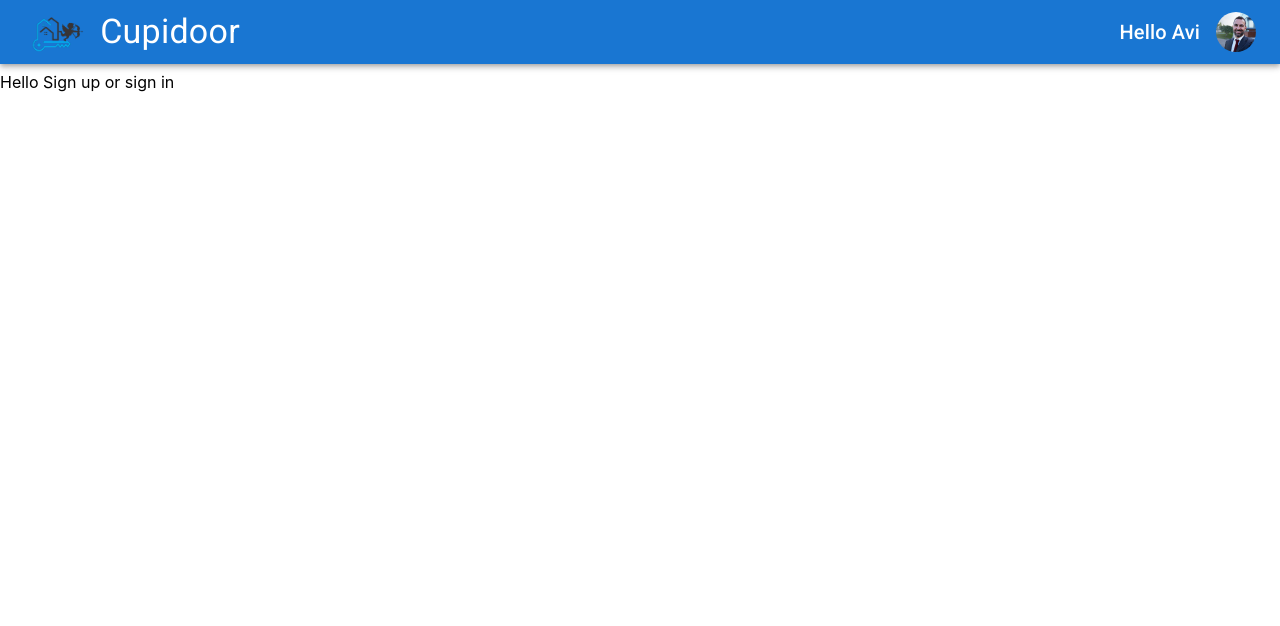
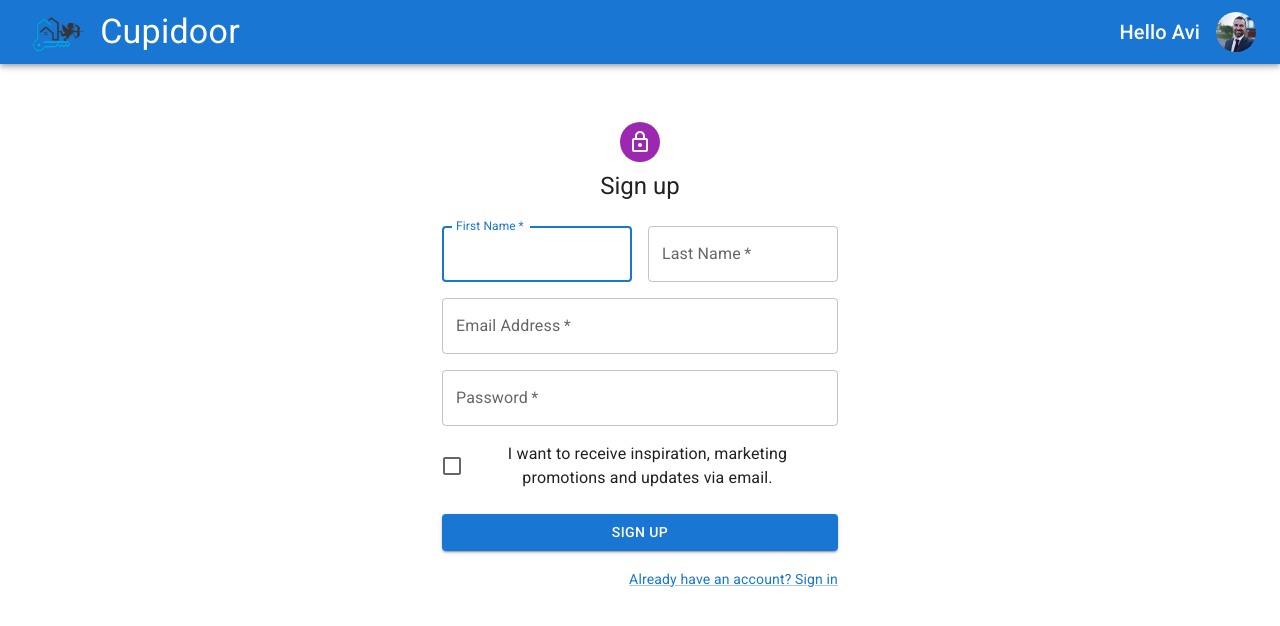
Before and after one commit to itayhashay/cupidoor, a React (Create React App) app in the folder client/: page / in a window 1280 px wide. Shown: the top 626 px of the page. Built offline with nearby package versions, Linux system fonts and the light colour scheme.

Commit message:
basic first register and login forms

```diff
--- a/client/package.json
+++ b/client/package.json
@@ -19,6 +19,7 @@
     "@types/react-dom": "^18.0.10",
     "axios": "^1.2.4",
     "dayjs": "^1.11.7",
+    "formik": "^2.2.9",
     "react": "^18.2.0",
     "react-dom": "^18.2.0",
     "react-loader-spinner": "^5.3.4",
@@ -26,7 +27,8 @@
     "react-scripts": "5.0.1",
     "styled-components": "^5.3.6",
     "typescript": "^4.9.4",
-    "web-vitals": "^2.1.4"
+    "web-vitals": "^2.1.4",
+    "yup": "^1.1.1"
   },
   "scripts": {
     "start": "react-scripts start",
--- /dev/null
+++ b/client/src/components/Landing/LandingPage.css
@@ -0,0 +1,5 @@
+#landing-layout {
+  padding-top: 10px;
+  text-align: center;
+  align-items: center;
+}
--- a/client/src/components/Landing/LandingPage.tsx
+++ b/client/src/components/Landing/LandingPage.tsx
@@ -1,9 +1,22 @@
-//  where the sign up or sign in will be
-
+import { useState } from "react";
+import "./LandingPage.css";
+import SignInPage from "./SignIn";
+import SignUpPage from "./SignUp";
 
 const LandingPage = () => {
+  const [isUserRegisterd, setIsUserRegistered] = useState<boolean>(false);
+  const togglePage = (): void => {
+    setIsUserRegistered((prevIsUserRegisterd) => !prevIsUserRegisterd);
+  };
+
   return (
-    <div>Hello Sign up or sign in</div>
+    <div id="landing-layout">
+      {isUserRegisterd ? (
+        <SignInPage onTogglePage={togglePage} />
+      ) : (
+        <SignUpPage onTogglePage={togglePage} />
+      )}
+    </div>
   );
 };
 
--- /dev/null
+++ b/client/src/components/Landing/SignIn.css
@@ -0,0 +1,75 @@
+@import url("https://fonts.googleapis.com/css2?family=Comfortaa&display=swap");
+
+/* #page-layout {
+  background: linear-gradient(90deg, #4b6cb7 0%, #182848 100%);
+} */
+
+.login {
+  width: 360px;
+  padding: 8% 0;
+  margin: auto;
+  font-family: "Comfortaa", cursive;
+}
+
+.form {
+  position: relative;
+  z-index: 1;
+  background: #ffffff;
+  border: 2px solid #4b6cb7;
+  border-radius: 10px;
+  max-width: 360px;
+  margin: 0 auto 100px;
+  padding: 45px;
+  text-align: center;
+}
+
+.form input {
+  outline: 0;
+  background: #f2f2f2;
+  width: 100%;
+  border: 0;
+  border-radius: 5px;
+  margin: 0 0 15px;
+  padding: 15px;
+  box-sizing: border-box;
+  font-size: 14px;
+  font-family: "Comfortaa", cursive;
+}
+
+.form input:focus {
+  background: #dbdbdb;
+}
+
+.form button {
+  font-family: "Comfortaa", cursive;
+  text-transform: uppercase;
+  outline: 0;
+  background: #4b6cb7;
+  width: 100%;
+  border: 0;
+  border-radius: 5px;
+  padding: 15px;
+  color: #ffffff;
+  font-size: 14px;
+  -webkit-transition: all 0.3 ease;
+  transition: all 0.3 ease;
+  cursor: pointer;
+}
+
+.form button:active {
+  background: #395591;
+}
+
+.form span {
+  font-size: 40px;
+  color: #4b6cb7;
+  margin-bottom: 25px;
+  display: block;
+}
+
+.form p.error {
+  margin: 0 0 10px 10px;
+  text-align: left;
+  font-size: 10px;
+  color: red;
+}
--- /dev/null
+++ b/client/src/components/Landing/SignIn.tsx
@@ -0,0 +1,77 @@
+import "./SignIn.css";
+import { Formik } from "formik";
+import * as Yup from "yup";
+
+interface SignInPageProps {
+  onTogglePage: () => void;
+}
+
+const schema = Yup.object().shape({
+  email: Yup.string()
+    .required("Email is a required field")
+    .email("Invalid email format"),
+  password: Yup.string()
+    .required("Password is a required field")
+    .min(8, "Password must be at least 8 characters"),
+});
+
+const SignInPage = ({ onTogglePage }: SignInPageProps) => {
+  return (
+    <>
+      <Formik
+        validationSchema={schema}
+        initialValues={{ email: "", password: "" }}
+        onSubmit={(values) => {
+          alert(JSON.stringify(values));
+        }}
+      >
+        {({
+          values,
+          errors,
+          touched,
+          handleChange,
+          handleBlur,
+          handleSubmit,
+        }) => (
+          <div id="page-layout">
+            <div className="login">
+              <div className="form">
+                <form noValidate onSubmit={handleSubmit}>
+                  <span>Login</span>
+                  <input
+                    type="email"
+                    name="email"
+                    onChange={handleChange}
+                    onBlur={handleBlur}
+                    value={values.email}
+                    placeholder="Enter email id / username"
+                    className="form-control inp_text"
+                    id="email"
+                  />
+                  <p className="error">
+                    {errors.email && touched.email && errors.email}
+                  </p>
+                  <input
+                    type="password"
+                    name="password"
+                    onChange={handleChange}
+                    onBlur={handleBlur}
+                    value={values.password}
+                    placeholder="Enter password"
+                    className="form-control"
+                  />
+                  <p className="error">
+                    {errors.password && touched.password && errors.password}
+                  </p>
+                  <button type="submit">Login</button>
+                </form>
+              </div>
+            </div>
+          </div>
+        )}
+      </Formik>
+    </>
+  );
+};
+
+export default SignInPage;
--- /dev/null
+++ b/client/src/components/Landing/SignUp.tsx
@@ -0,0 +1,125 @@
+import React from "react";
+import { Avatar, Button, TextField, Link, Container } from "@mui/material";
+import { Checkbox, Grid, Box, Typography } from "@mui/material";
+import { FormControlLabel, CssBaseline } from "@mui/material";
+import { createTheme, ThemeProvider } from "@mui/material/styles";
+import LockOutlinedIcon from "@mui/icons-material/LockOutlined";
+import { Formik } from "formik";
+import * as Yup from "yup";
+import "./SignUp.css";
+
+interface SignUpPageProps {
+  onTogglePage: () => void;
+}
+
+const theme = createTheme();
+
+const SignUpPage = ({ onTogglePage }: SignUpPageProps) => {
+  const handleSubmit = (event: React.FormEvent<HTMLFormElement>) => {
+    event.preventDefault();
+    const data = new FormData(event.currentTarget);
+    console.log({
+      email: data.get("email"),
+      password: data.get("password"),
+    });
+  };
+
+  return (
+    <ThemeProvider theme={theme}>
+      <Container component="main" maxWidth="xs">
+        <CssBaseline />
+        <Box
+          sx={{
+            marginTop: 4,
+            display: "flex",
+            flexDirection: "column",
+            alignItems: "center",
+          }}
+        >
+          <Avatar sx={{ m: 1, bgcolor: "secondary.main" }}>
+            <LockOutlinedIcon />
+          </Avatar>
+          <Typography component="h1" variant="h5">
+            Sign up
+          </Typography>
+          <Box
+            component="form"
+            noValidate
+            onSubmit={handleSubmit}
+            sx={{ mt: 3 }}
+          >
+            <Grid container spacing={2}>
+              <Grid item xs={12} sm={6}>
+                <TextField
+                  autoComplete="given-name"
+                  name="firstName"
+                  required
+                  fullWidth
+                  id="firstName"
+                  label="First Name"
+                  autoFocus
+                />
+              </Grid>
+              <Grid item xs={12} sm={6}>
+                <TextField
+                  required
+                  fullWidth
+                  id="lastName"
+                  label="Last Name"
+                  name="lastName"
+                  autoComplete="family-name"
+                />
+              </Grid>
+              <Grid item xs={12}>
+                <TextField
+                  required
+                  fullWidth
+                  id="email"
+                  label="Email Address"
+                  name="email"
+                  autoComplete="email"
+                />
+              </Grid>
+              <Grid item xs={12}>
+                <TextField
+                  required
+                  fullWidth
+                  name="password"
+                  label="Password"
+                  type="password"
+                  id="password"
+                  autoComplete="new-password"
+                />
+              </Grid>
+              <Grid item xs={12}>
+                <FormControlLabel
+                  control={
+                    <Checkbox value="allowExtraEmails" color="primary" />
+                  }
+                  label="I want to receive inspiration, marketing promotions and updates via email."
+                />
+              </Grid>
+            </Grid>
+            <Button
+              type="submit"
+              fullWidth
+              variant="contained"
+              sx={{ mt: 3, mb: 2 }}
+            >
+              Sign Up
+            </Button>
+            <Grid container justifyContent="flex-end">
+              <Grid item>
+                <Link variant="body2" onClick={onTogglePage}>
+                  Already have an account? Sign in
+                </Link>
+              </Grid>
+            </Grid>
+          </Box>
+        </Box>
+      </Container>
+    </ThemeProvider>
+  );
+};
+
+export default SignUpPage;
```
Also changed, not shown: client/src/components/Landing/SignUp.css (added).
